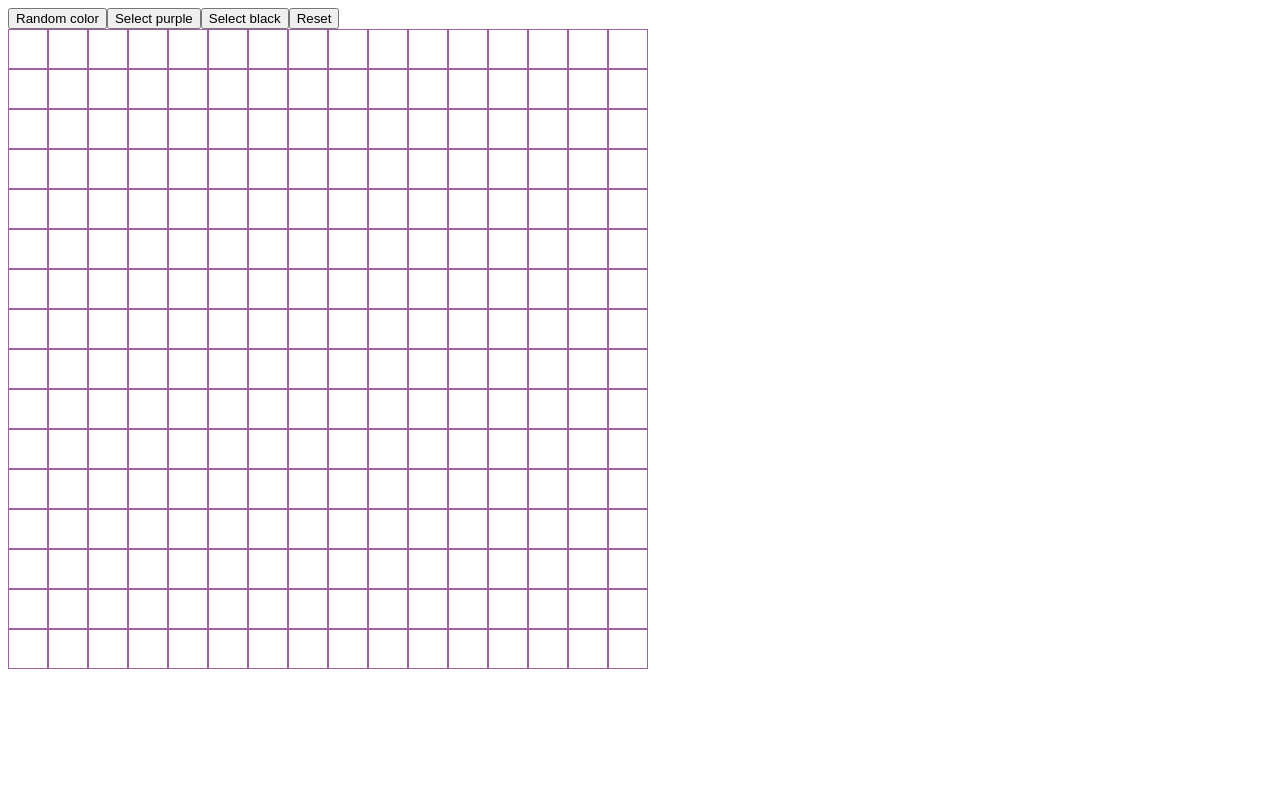
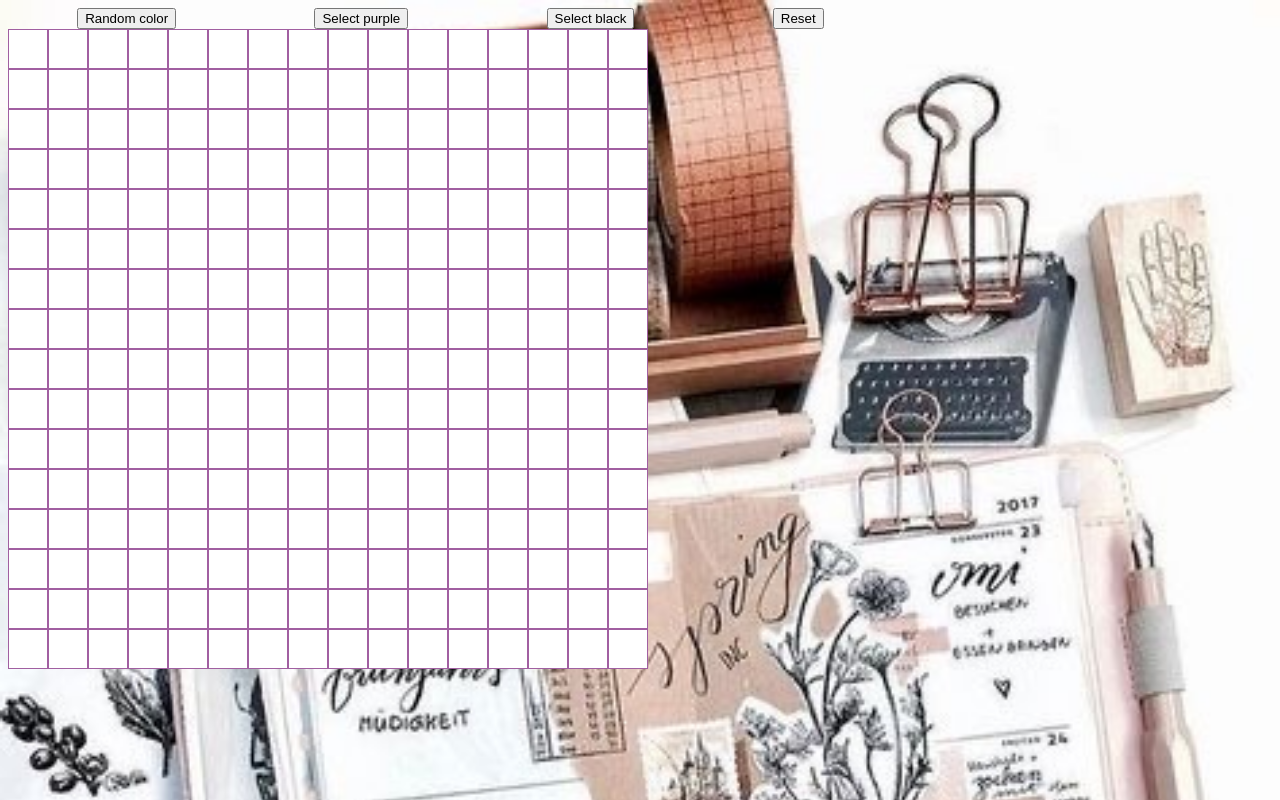
Before and after one commit to Julia-Konoval/Etch-a-sketch, a plain HTML site: page index.html in a window 1280 px wide. Both pictures are taken after a click on the button "Reset". Drawn offline with Linux system fonts and the light colour scheme.

Commit message:
bg image applied

```diff
--- a/script.js
+++ b/script.js
@@ -6,18 +6,22 @@ const buttonContainer = document.createElement("div");
 buttonContainer.className = "buttonContainer";
 
 const randomColorBtn = document.createElement("button");
+// randomColorBtn.className("btn");
 randomColorBtn.textContent = "Random color";
 buttonContainer.appendChild(randomColorBtn);
 
 const purpleBtn = document.createElement("button");
+// purpleBtn.className("btn");
 purpleBtn.textContent = "Select purple";
 buttonContainer.appendChild(purpleBtn);
 
 const blackBtn = document.createElement("button");
+// blackBtn.className("btn");
 blackBtn.textContent = "Select black";
 buttonContainer.appendChild(blackBtn);
 
 const resetBtn = document.createElement("button");
+// resetBtn.className('btn');
 resetBtn.textContent = "Reset";
 buttonContainer.appendChild(resetBtn);
 
@@ -54,8 +58,14 @@ function createGrid(rows, cols) {
         cell.style.background = "black";
       };
     });
+
     resetBtn.addEventListener("click", function () {
-      container.style.background = "white";
+      let gridContainer = document.querySelector(".gridContainer");
+      const gridItems = Array.from(document.querySelectorAll(".cell"));
+      gridItems.forEach((i) => (i.style["background-color"] = "white"));
+      // while (gridContainer.firstChild) {
+      //   gridContainer.removeChild(gridContainer.lastChild);
+      // }
     });
   }
 }
--- a/style.css
+++ b/style.css
@@ -1,6 +1,14 @@
 :root {
   --grid-rows: 1;
   --grid-cols: 1;
+}
+body {
+  background-image: url("notebook.JPG");
+  background-attachment: fixed;
+  background-size: cover;
+  height: 500px;
+  background-repeat: no-repeat;
+  /* min-height: 100%; */
 }
 .gridContainer {
   display: grid;
@@ -15,3 +23,8 @@
 .cell.hover {
   background: blue;
 } */
+.buttonContainer {
+  width: 70%;
+  display: flex;
+  justify-content: space-around;
+}
```
Also changed, not shown: notebook.JPG (added).
